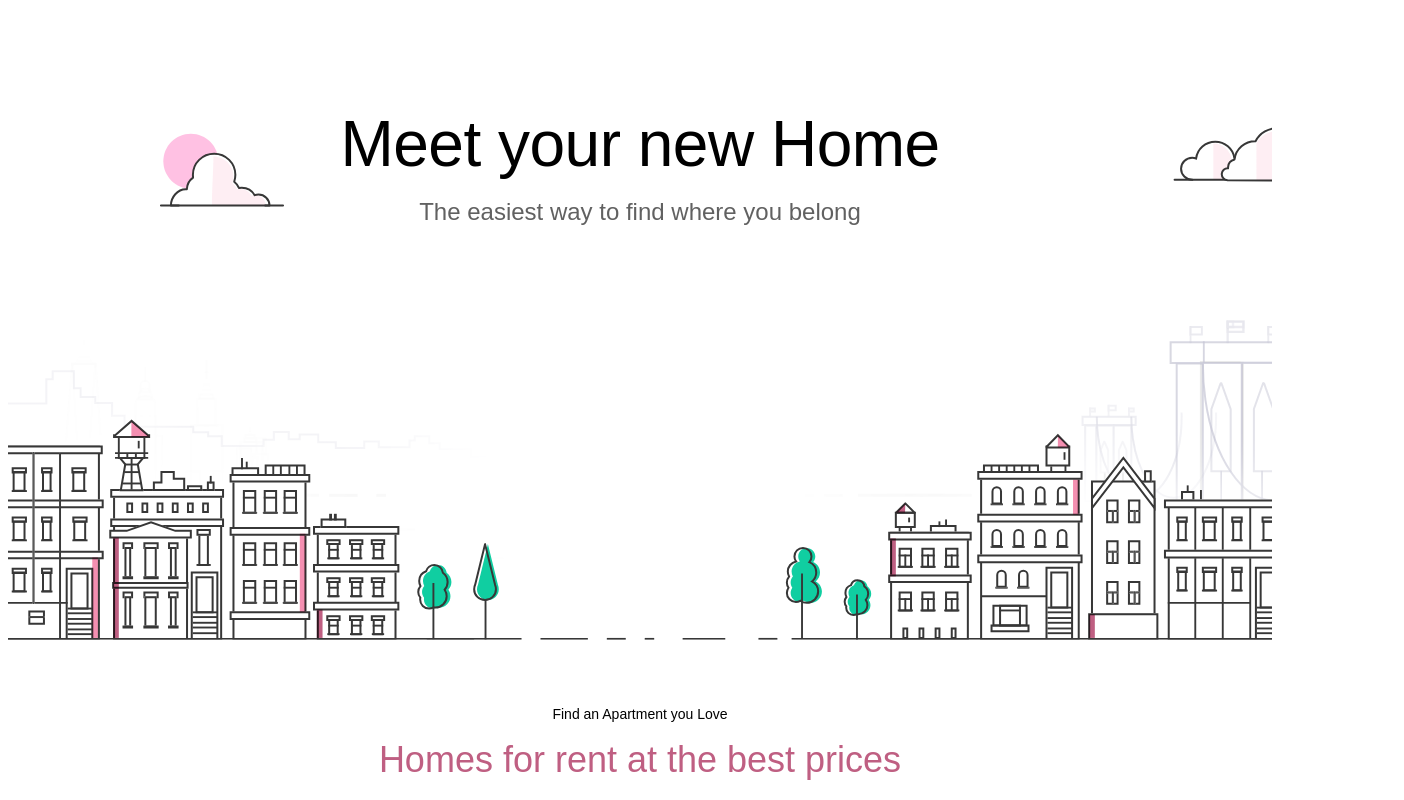
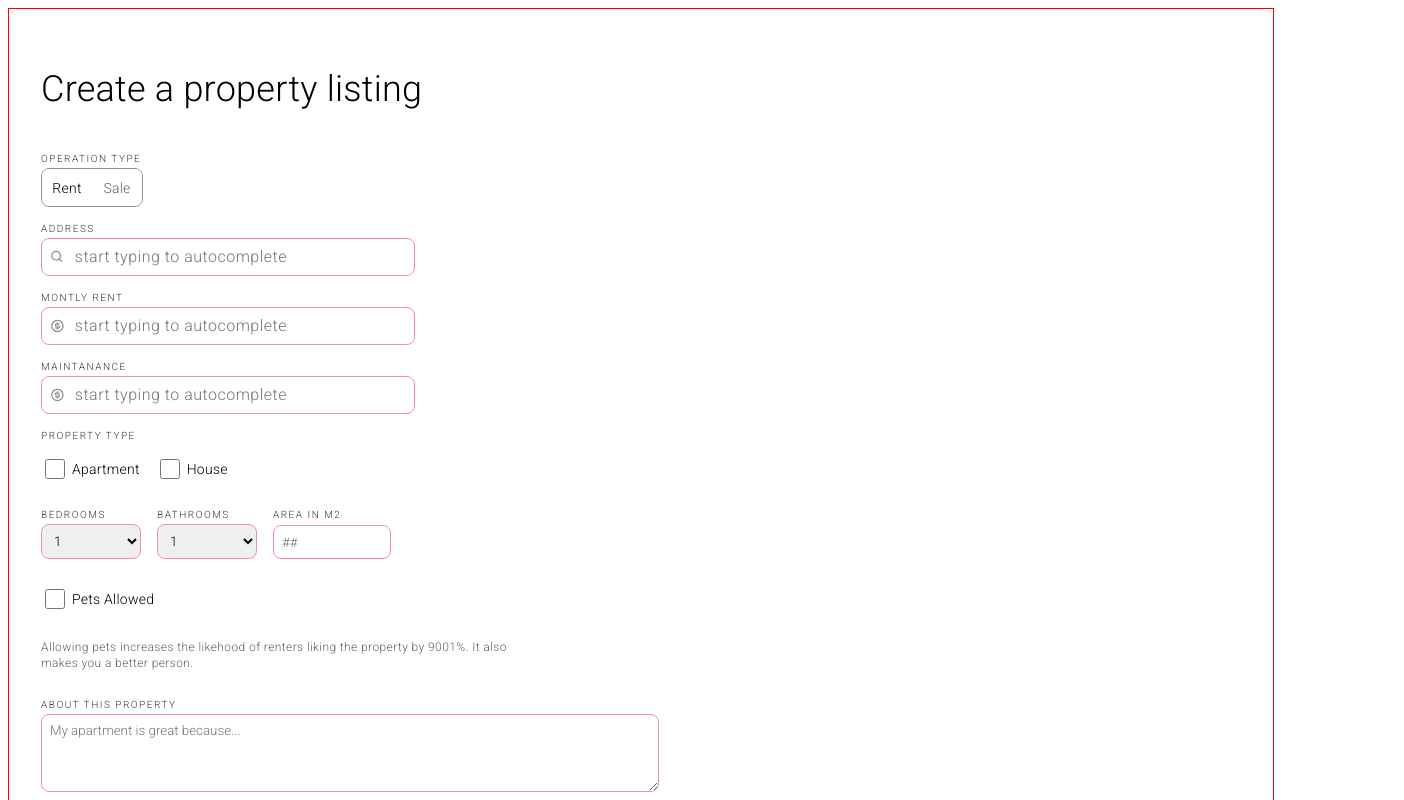
Before and after one commit to NunezGabriel/get-that-home-frontend, a React (Vite) app in the folder get-that-home/: page /form in a window 1280 px wide. Shown: the top 800 px of the page, 1404 px wide, since content can reach past the window. Built offline with nearby package versions, Linux system fonts and the light colour scheme.

Commit message:
fixing problems with divergent branches

```diff
--- a/get-that-home/src/App.jsx
+++ b/get-that-home/src/App.jsx
@@ -1,9 +1,15 @@
+import { BrowserRouter, Routes, Route} from "react-router-dom"
+import Form from "./views/form"
 import LandingPage from "./pages/landing-page"
 
 function App() {
-
   return (
-    <LandingPage />
+      <BrowserRouter>
+        <Routes>
+          <Route path="/" element={<LandingPage/>} />
+          <Route path="/form" element={<Form/>} />
+        </Routes>
+      </BrowserRouter>
   )
 }
 
```
